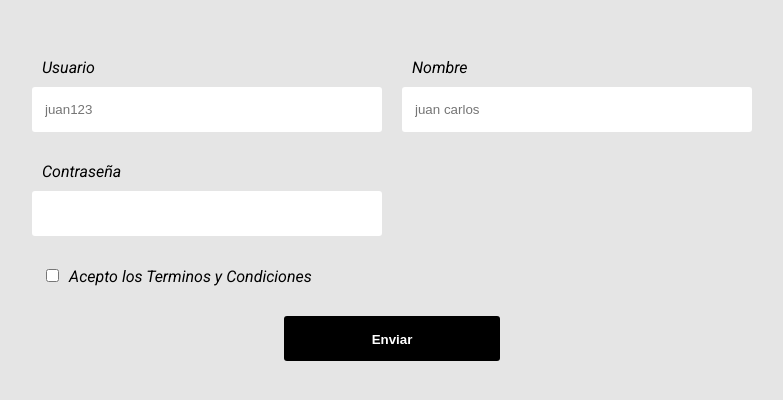
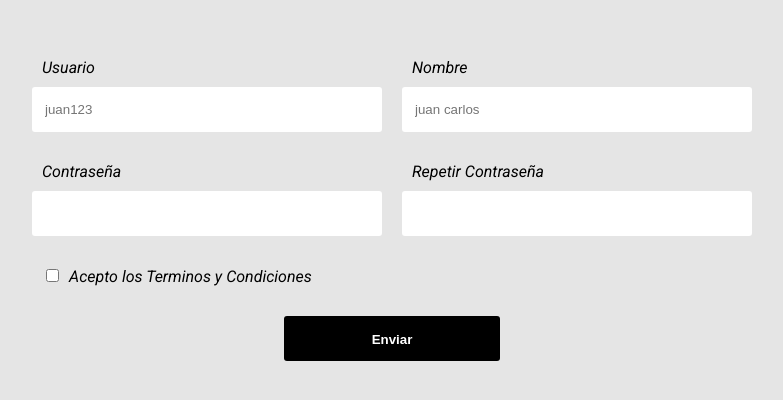
Before and after one commit to winder001/formulario-con-React, a React (Create React App) app: page / in a window 1280 px wide. Shown: the top 400 px of the page, without its empty margins (248-1031 px from the left). Built offline with nearby package versions, Linux system fonts and the light colour scheme.

Commit message:
se agrego input repetir contraseña

```diff
--- a/src/App.js
+++ b/src/App.js
@@ -6,9 +6,10 @@ import Input from './componentes/input';
 
 const App = () => {
 
-    const [usuario, cambiarUsuario]   = useState({campo: '', valido: null});
-    const [nombre, cambiarNombre]     = useState({campo: '', valido: null});
+    const [usuario, cambiarUsuario] = useState({campo: '', valido: null});
+    const [nombre, cambiarNombre] = useState({campo: '', valido: null});
     const [password, cambiarPassword] = useState({campo: '', valido: null});
+    const [password2, cambiarPassword2] = useState({campo: '', valido: null});
 
     const expresiones = {
         usuario: /^[a-zA-Z0-9\_\-]{4,20}$/, //letras, numeros, guion y guion bajos.
@@ -51,6 +52,15 @@ const App = () => {
                 expresionRegular={expresiones.password}
              />
 
+             <Input
+                estado= {password2}
+                cambiarEstado={cambiarPassword2}
+                tipo="password"
+                label="Repetir Contraseña"
+                name="password2"
+                leyendaError="Ambas contraseñas deben ser iguales"
+             />
+
               <ContenedorTerminos>
                   <Label>
                       <input type="checkbox" name="terminos" id="terminos"/>
```
